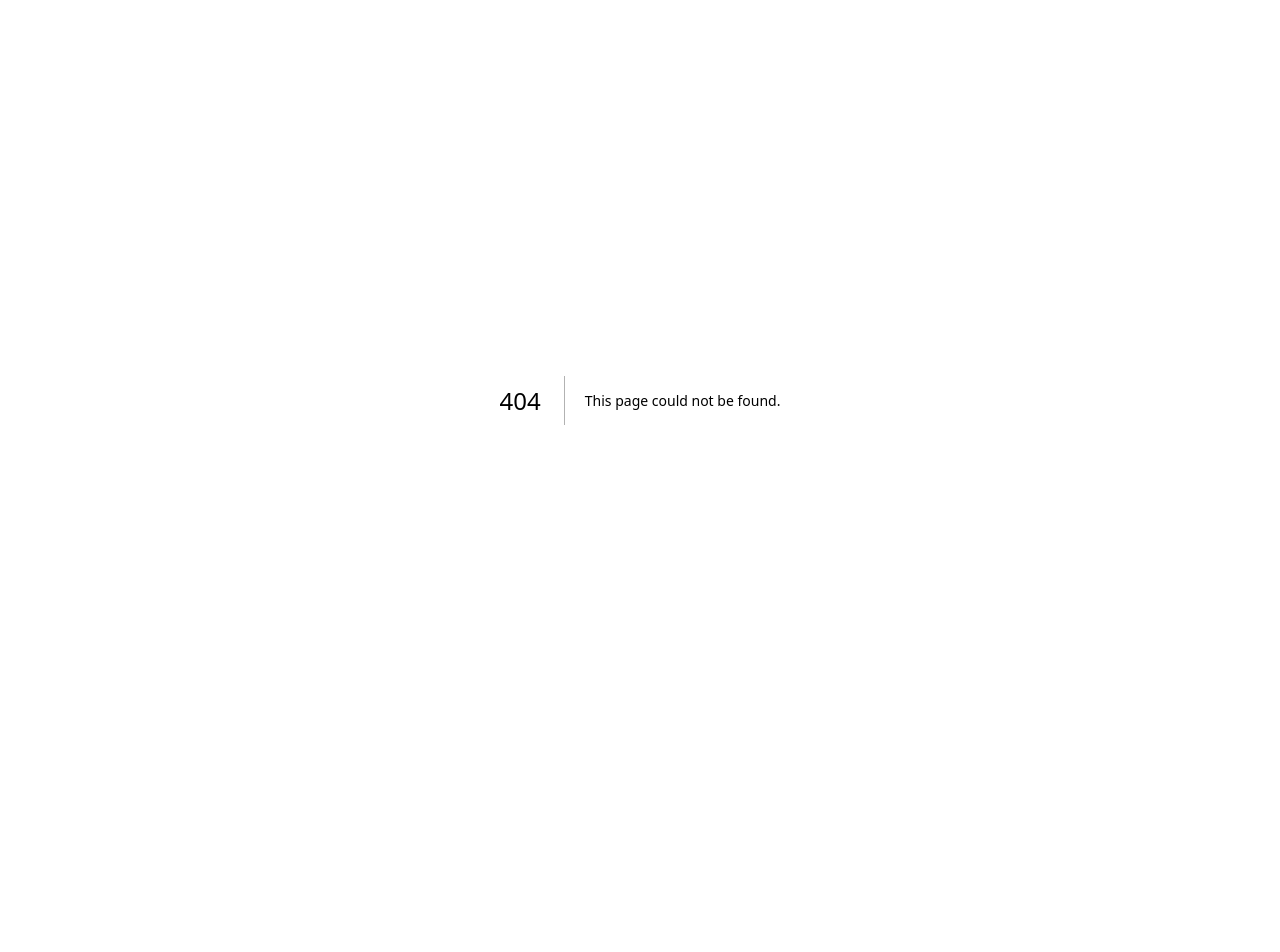
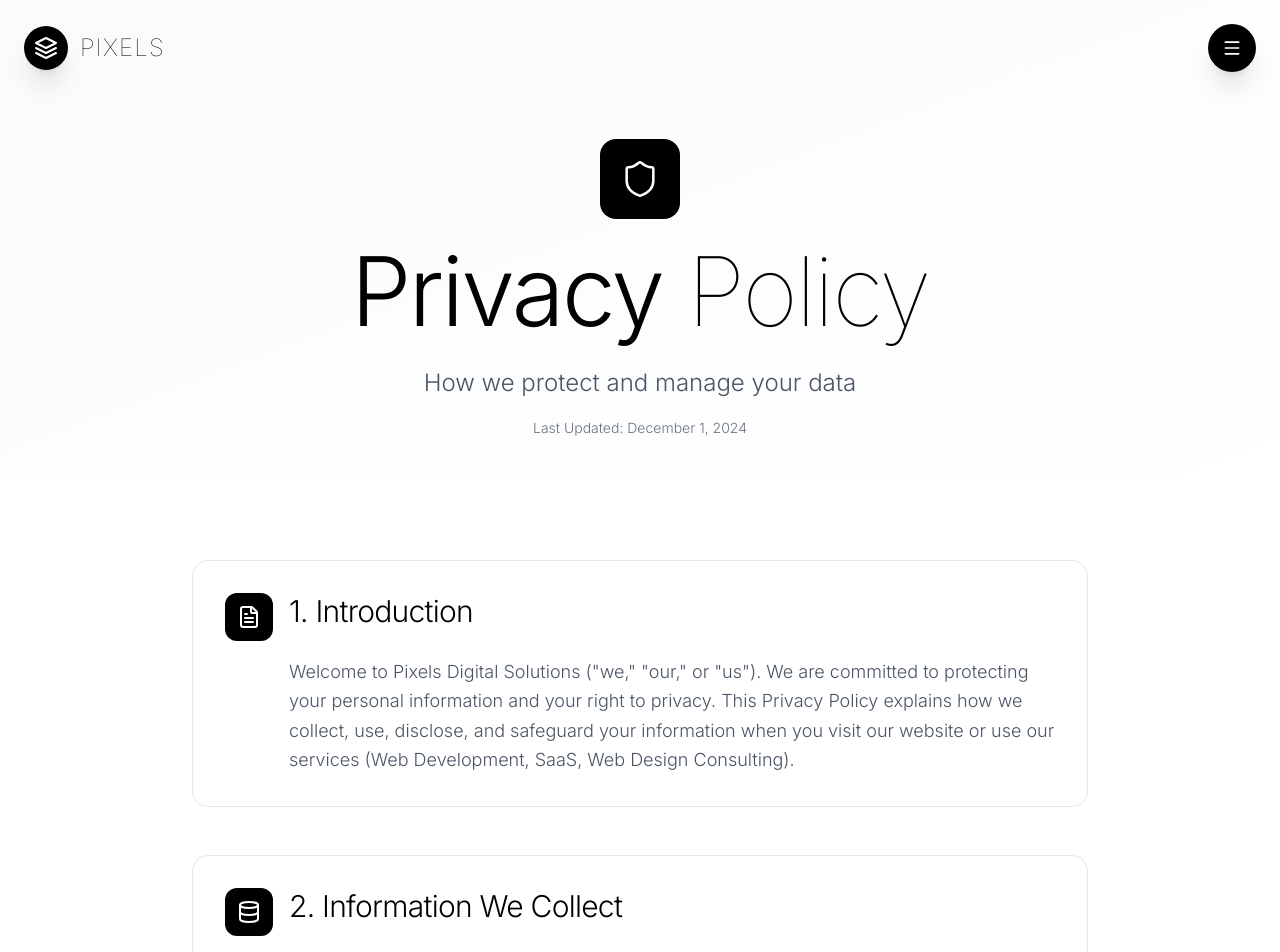
Before and after one commit to mpiyush15/pixels-official, a Next.js app: page /privacy-policy in a window 1280 px wide. Before the commit this address had no page. Shown: the top 952 px of the page. Before the commit the page ends 800 px from the top, so only its background shows below. Built offline with nearby package versions, Linux system fonts and the light colour scheme.

Commit message:
Update footer branding and add Privacy Policy page

```diff
--- a/src/app/(main)/page.tsx
+++ b/src/app/(main)/page.tsx
@@ -795,24 +795,26 @@ export default function Home() {
         <div className="max-w-7xl mx-auto">
           <div className="grid md:grid-cols-4 gap-12 mb-12">
             <div>
-              <h3 className="text-3xl font-light text-black mb-4 tracking-tight">PIXELS DIGITAL</h3>
-              <p className="text-gray-500 mb-6 font-light">A digital service provider from Pixels Digital Solutions Akola</p>
+              <h3 className="text-3xl font-light text-black mb-4 tracking-tight">Pixels Digital Solutions</h3>
+              <p className="text-gray-500 mb-6 font-light">A digital service provider based in Akola & Mumbai</p>
             </div>
 
             <div>
               <h4 className="text-xl font-light text-black mb-4">Company</h4>
               <ul className="space-y-2">
-                <li><a href="#" className="text-gray-500 hover:text-black transition-colors font-light">About Us</a></li>
-                <li><a href="#" className="text-gray-500 hover:text-black transition-colors font-light">Contact Us</a></li>
-                <li><a href="#" className="text-gray-500 hover:text-black transition-colors font-light">Terms and Conditions</a></li>
+                <li><a href="#about" className="text-gray-500 hover:text-black transition-colors font-light">About Us</a></li>
+                <li><a href="#contact" className="text-gray-500 hover:text-black transition-colors font-light">Contact Us</a></li>
+                <li><a href="/privacy-policy" className="text-gray-500 hover:text-black transition-colors font-light">Privacy Policy</a></li>
+                <li><a href="/terms-conditions" className="text-gray-500 hover:text-black transition-colors font-light">Terms and Conditions</a></li>
               </ul>
             </div>
 
             <div>
               <h4 className="text-xl font-light text-black mb-4">Services</h4>
               <ul className="space-y-2">
-                <li><a href="#" className="text-gray-500 hover:text-black transition-colors font-light">Website Development</a></li>
-                <li><a href="#" className="text-gray-500 hover:text-black transition-colors font-light">Video Contents</a></li>
+                <li><a href="#services" className="text-gray-500 hover:text-black transition-colors font-light">Web Development</a></li>
+                <li><a href="#services" className="text-gray-500 hover:text-black transition-colors font-light">SaaS</a></li>
+                <li><a href="#services" className="text-gray-500 hover:text-black transition-colors font-light">Web Design Consultants</a></li>
               </ul>
             </div>
 
@@ -832,7 +834,7 @@ export default function Home() {
           </div>
 
           <div className="border-t border-gray-200 pt-8 text-center">
-            <p className="text-gray-500 font-light">© 2024 Created with PIXELS DIGITAL SOLUTIONS</p>
+            <p className="text-gray-500 font-light">© 2024 Pixels Digital Solutions. All rights reserved.</p>
           </div>
         </div>
       </footer>
--- /dev/null
+++ b/src/app/(main)/privacy-policy/page.tsx
@@ -0,0 +1,137 @@
+'use client';
+
+import { motion } from 'framer-motion';
+import { Shield, FileText, Lock, Eye, Database, CheckCircle } from 'lucide-react';
+
+export default function PrivacyPolicyPage() {
+  const sections = [
+    {
+      icon: <FileText className="w-6 h-6" />,
+      title: '1. Introduction',
+      content: `Welcome to Pixels Digital Solutions ("we," "our," or "us"). We are committed to protecting your personal information and your right to privacy. This Privacy Policy explains how we collect, use, disclose, and safeguard your information when you visit our website or use our services (Web Development, SaaS, Web Design Consulting).`
+    },
+    {
+      icon: <Database className="w-6 h-6" />,
+      title: '2. Information We Collect',
+      content: `We collect personal information that you voluntarily provide to us when you express an interest in obtaining information about us or our products and Services, when you participate in activities on the Website, or otherwise when you contact us. This may include your name, email address, phone number, and project details.`
+    },
+    {
+      icon: <Eye className="w-6 h-6" />,
+      title: '3. How We Use Your Information',
+      content: `We use personal information collected via our Website for a variety of business purposes described below. We process your personal information for these purposes in reliance on our legitimate business interests, in order to enter into or perform a contract with you, with your consent, and/or for compliance with our legal obligations. This includes providing services, responding to inquiries, and sending administrative information.`
+    },
+    {
+      icon: <Lock className="w-6 h-6" />,
+      title: '4. How We Keep Your Information Safe',
+      content: `We aim to protect your personal information through a system of organizational and technical security measures. We have implemented appropriate technical and organizational security measures designed to protect the security of any personal information we process. However, despite our safeguards and efforts to secure your information, no electronic transmission over the Internet can be guaranteed to be 100% secure.`
+    },
+    {
+      icon: <Shield className="w-6 h-6" />,
+      title: '5. Information Sharing',
+      content: `We only share information with your consent, to comply with laws, to provide you with services, to protect your rights, or to fulfill business obligations. We may process or share your data that we hold based on the legal basis of legitimate interests or when we have your specific consent to do so.`
+    },
+    {
+      icon: <CheckCircle className="w-6 h-6" />,
+      title: '6. Your Privacy Rights',
+      content: `In some regions, you have certain rights under applicable data protection laws. These may include the right (i) to request access and obtain a copy of your personal information, (ii) to request rectification or erasure; (iii) to restrict the processing of your personal information; and (iv) if applicable, to data portability.`
+    }
+  ];
+
+  return (
+    <div className="min-h-screen bg-white">
+      {/* Hero Section */}
+      <section className="relative min-h-[60vh] flex items-center justify-center px-4 bg-gradient-to-br from-gray-50 to-white">
+        <motion.div
+          initial={{ opacity: 0, y: 30 }}
+          animate={{ opacity: 1, y: 0 }}
+          transition={{ duration: 0.8 }}
+          className="text-center max-w-4xl mx-auto pt-24"
+        >
+          <motion.div
+            initial={{ scale: 0 }}
+            animate={{ scale: 1 }}
+            transition={{ delay: 0.2, type: "spring" }}
+            className="inline-block mb-6"
+          >
+            <div className="w-20 h-20 bg-black rounded-2xl flex items-center justify-center">
+              <Shield className="w-10 h-10 text-white" strokeWidth={1.5} />
+            </div>
+          </motion.div>
+
+          <h1 className="text-6xl md:text-8xl font-light text-black mb-6 tracking-tight">
+            Privacy <span className="font-thin">Policy</span>
+          </h1>
+          <p className="text-xl md:text-2xl text-gray-600 font-light leading-relaxed">
+            How we protect and manage your data
+          </p>
+          <p className="text-sm text-gray-500 font-light mt-4">
+            Last Updated: December 1, 2024
+          </p>
+        </motion.div>
+      </section>
+
+      {/* Policy Content */}
+      <section className="py-20 px-4">
+        <div className="max-w-4xl mx-auto">
+          <div className="space-y-12">
+            {sections.map((section, index) => (
+              <motion.div
+                key={section.title}
+                initial={{ opacity: 0, y: 30 }}
+                whileInView={{ opacity: 1, y: 0 }}
+                viewport={{ once: true, margin: "-100px" }}
+                transition={{ delay: index * 0.1 }}
+                className="bg-white rounded-2xl p-8 border border-gray-200 hover:border-black transition-all duration-300 hover:shadow-lg"
+              >
+                <div className="flex items-start gap-4 mb-4">
+                  <div className="w-12 h-12 bg-black rounded-xl flex items-center justify-center text-white flex-shrink-0">
+                    {section.icon}
+                  </div>
+                  <h2 className="text-2xl md:text-3xl font-light text-black tracking-tight">
+                    {section.title}
+                  </h2>
+                </div>
+                <p className="text-gray-600 font-light leading-relaxed text-lg pl-16">
+                  {section.content}
+                </p>
+              </motion.div>
+            ))}
+          </div>
+
+          {/* Contact Section */}
+          <motion.div
+            initial={{ opacity: 0, y: 30 }}
+            whileInView={{ opacity: 1, y: 0 }}
+            viewport={{ once: true }}
+            className="mt-16 bg-black text-white rounded-2xl p-12 text-center"
+          >
+            <h3 className="text-3xl font-light mb-4">Questions About Privacy?</h3>
+            <p className="text-gray-300 font-light mb-8 text-lg">
+              If you have any questions or concerns about our Privacy Policy, please contact us.
+            </p>
+            <div className="space-y-2">
+              <p className="text-gray-300 font-light">
+                Email: <a href="mailto:info@pixelsdigitalsolutions.com" className="text-white hover:underline">info@pixelsdigitalsolutions.com</a>
+              </p>
+              <p className="text-gray-300 font-light">
+                Phone: <a href="tel:+919766504856" className="text-white hover:underline">+91 976-650-4856</a>
+              </p>
+              <p className="text-gray-300 font-light">
+                Location: Akola | Mumbai, Maharashtra, India
+              </p>
+            </div>
+          </motion.div>
+        </div>
+      </section>
+
+      {/* Footer */}
+      <footer className="py-12 px-4 bg-gray-50 border-t border-gray-200">
+        <div className="max-w-4xl mx-auto text-center">
+          <p className="text-gray-500 font-light text-sm">
+            © 2024 Pixels Digital Solutions. All rights reserved.
+          </p>
+        </div>
+      </footer>
+    </div>
+  );
+}
```
